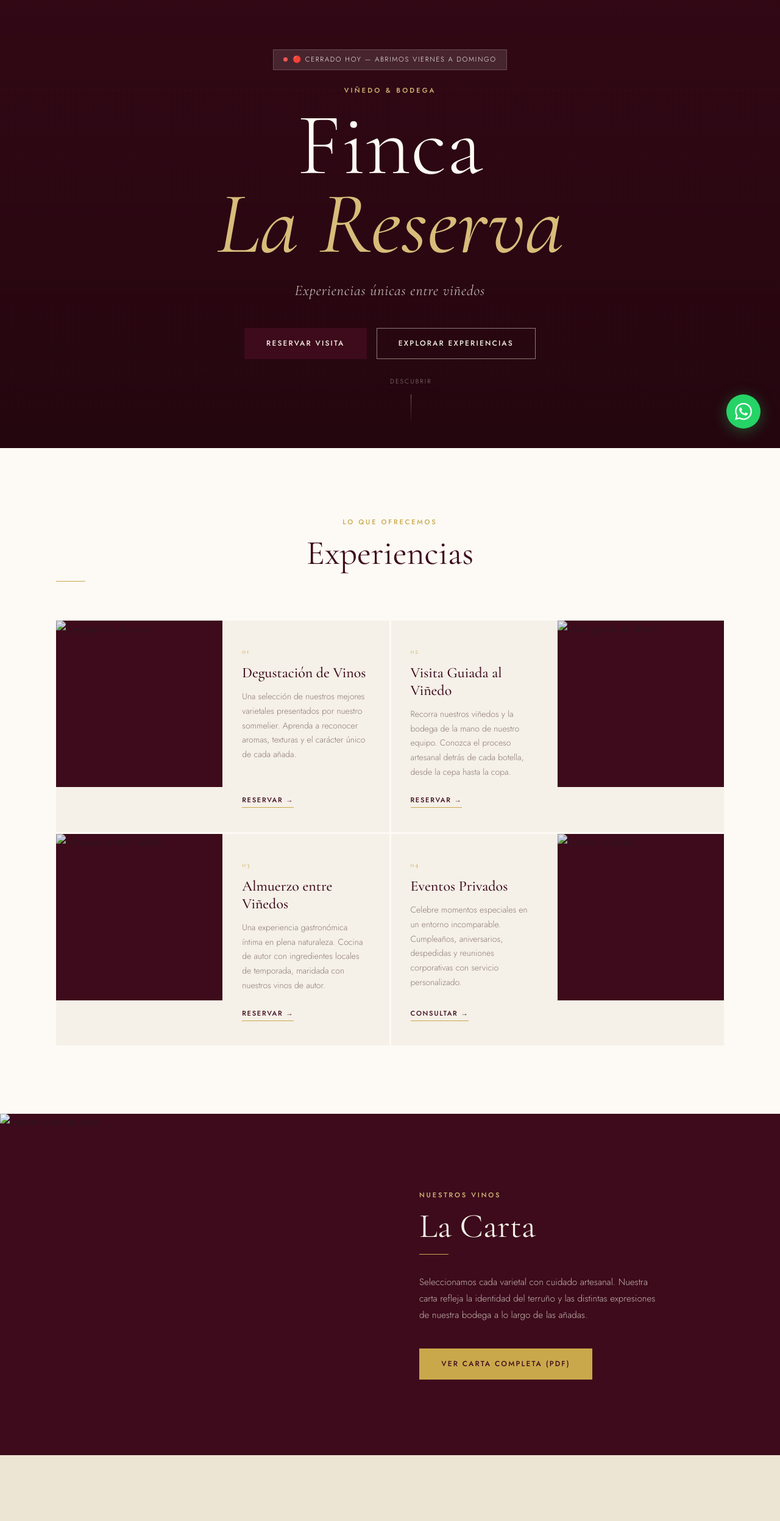
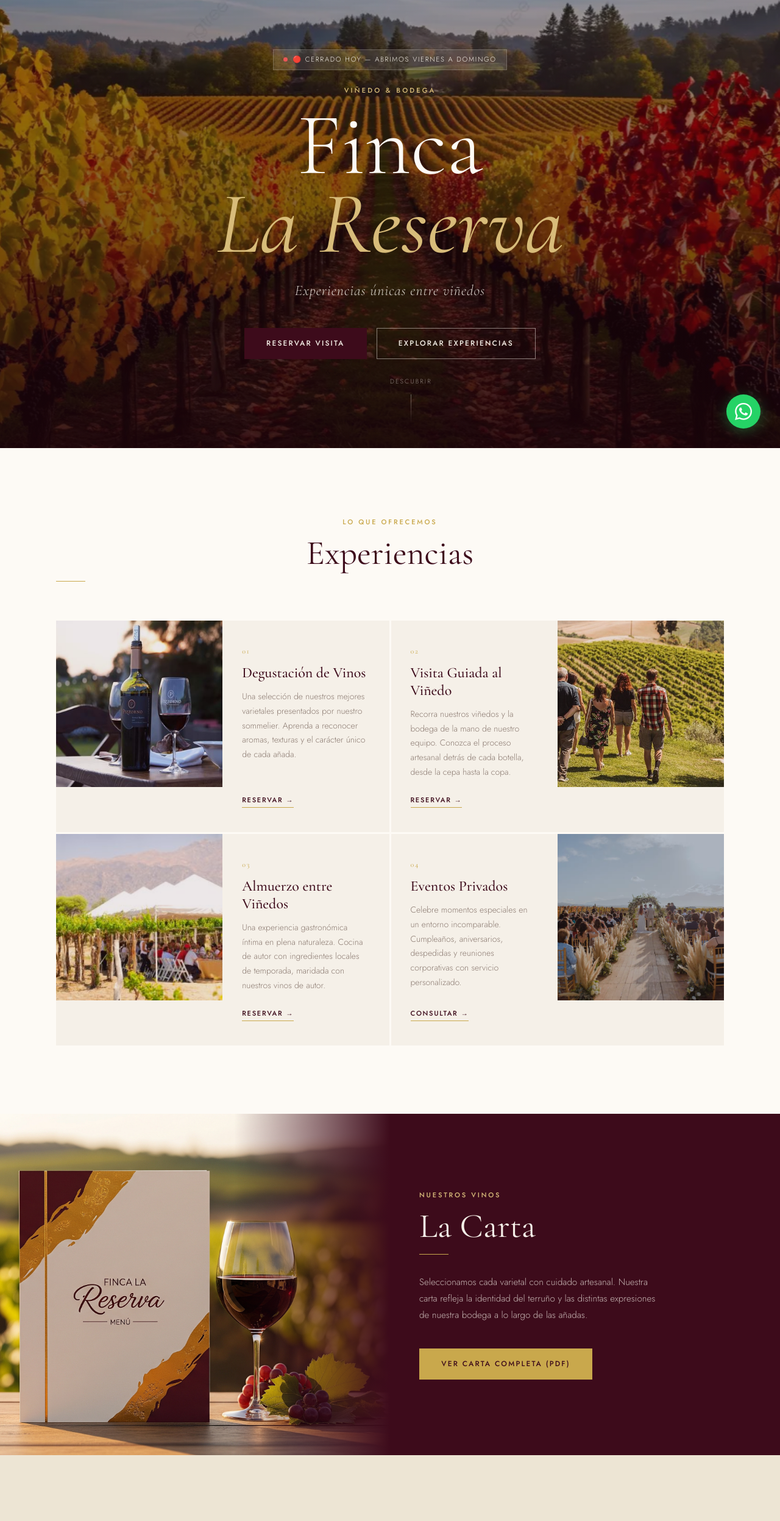
Before and after one commit to SAI-market/vineyard-test, a plain HTML site: page index.html in a window 1280 px wide. Shown: the part 65-2560 px from the top of the page at 61% size. Drawn offline with nearby package versions, Linux system fonts and the light colour scheme; the site is published under a folder, as on GitHub Pages, so addresses that start at the root find nothing.

Commit message:
Update index.html

```diff
--- a/index.html
+++ b/index.html
@@ -32,7 +32,7 @@
 
   <section class="hero" id="inicio">
     <div class="hero-bg">
-      <img src="/images/hero.jpg" alt="Viñedo Finca La Reserva" class="hero-img" />
+      <img src="images/hero.jpg" alt="Viñedo Finca La Reserva" class="hero-img" />
       <div class="hero-overlay"></div>
     </div>
     <div class="hero-content">
@@ -65,7 +65,7 @@
 
         <article class="exp-card reveal">
           <div class="exp-image">
-            <img src="/images/vino1.jpg" alt="Degustación de vinos" />
+            <img src="images/vino1.jpg" alt="Degustación de vinos" />
           </div>
           <div class="exp-body">
             <span class="exp-num">01</span>
@@ -77,7 +77,7 @@
 
         <article class="exp-card reveal">
           <div class="exp-image">
-            <img src="/images/vinedo.jpg" alt="Visita guiada al viñedo" />
+            <img src="images/vinedo.jpg" alt="Visita guiada al viñedo" />
           </div>
           <div class="exp-body">
             <span class="exp-num">02</span>
@@ -89,7 +89,7 @@
 
         <article class="exp-card reveal">
           <div class="exp-image">
-            <img src="/images/vino3.jpg" alt="Almuerzo entre viñedos" />
+            <img src="images/vino3.jpg" alt="Almuerzo entre viñedos" />
           </div>
           <div class="exp-body">
             <span class="exp-num">03</span>
@@ -101,7 +101,7 @@
 
         <article class="exp-card reveal">
           <div class="exp-image">
-            <img src="/images/galeria1.jpg" alt="Eventos privados" />
+            <img src="images/galeria1.jpg" alt="Eventos privados" />
           </div>
           <div class="exp-body">
             <span class="exp-num">04</span>
@@ -118,7 +118,7 @@
   <section class="section carta" id="carta">
     <div class="carta-inner">
       <div class="carta-image">
-        <img src="/images/carta.jpg" alt="Nuestra carta de vinos" />
+        <img src="images/carta.jpg" alt="Nuestra carta de vinos" />
         <div class="carta-img-overlay"></div>
       </div>
       <div class="carta-content reveal">
@@ -139,12 +139,12 @@
         <div class="section-rule"></div>
       </div>
       <div class="gallery-grid">
-        <div class="gallery-item tall reveal"><img src="/images/galeria1.jpg" alt="Viñedo al amanecer" /><div class="gallery-hover"><span>Viñedo al amanecer</span></div></div>
-        <div class="gallery-item reveal"><img src="/images/galeria2.jpg" alt="Copas de vino" /><div class="gallery-hover"><span>Degustación</span></div></div>
-        <div class="gallery-item reveal"><img src="/images/vino1.jpg" alt="Bodega interior" /><div class="gallery-hover"><span>La bodega</span></div></div>
-        <div class="gallery-item wide reveal"><img src="/images/hero.jpg" alt="Vista panorámica" /><div class="gallery-hover"><span>Vista panorámica</span></div></div>
-        <div class="gallery-item reveal"><img src="/images/vino2.jpg" alt="Atardecer en el viñedo" /><div class="gallery-hover"><span>Atardecer</span></div></div>
-        <div class="gallery-item reveal"><img src="/images/vinedo.jpg" alt="Los viñedos" /><div class="gallery-hover"><span>Los viñedos</span></div></div>
+        <div class="gallery-item tall reveal"><img src="images/galeria1.jpg" alt="Viñedo al amanecer" /><div class="gallery-hover"><span>Viñedo al amanecer</span></div></div>
+        <div class="gallery-item reveal"><img src="images/galeria2.jpg" alt="Copas de vino" /><div class="gallery-hover"><span>Degustación</span></div></div>
+        <div class="gallery-item reveal"><img src="images/vino1.jpg" alt="Bodega interior" /><div class="gallery-hover"><span>La bodega</span></div></div>
+        <div class="gallery-item wide reveal"><img src="images/hero.jpg" alt="Vista panorámica" /><div class="gallery-hover"><span>Vista panorámica</span></div></div>
+        <div class="gallery-item reveal"><img src="images/vino2.jpg" alt="Atardecer en el viñedo" /><div class="gallery-hover"><span>Atardecer</span></div></div>
+        <div class="gallery-item reveal"><img src="images/vinedo.jpg" alt="Los viñedos" /><div class="gallery-hover"><span>Los viñedos</span></div></div>
       </div>
     </div>
   </section>
@@ -253,7 +253,7 @@
   <section class="section nosotros" id="nosotros">
     <div class="nosotros-inner">
       <div class="nosotros-image reveal">
-        <img src="/images/vinedo2.jpg" alt="Nuestra finca" />
+        <img src="images/vinedo2.jpg" alt="Nuestra finca" />
       </div>
       <div class="nosotros-content reveal">
         <p class="section-eyebrow">Quiénes somos</p>
```
